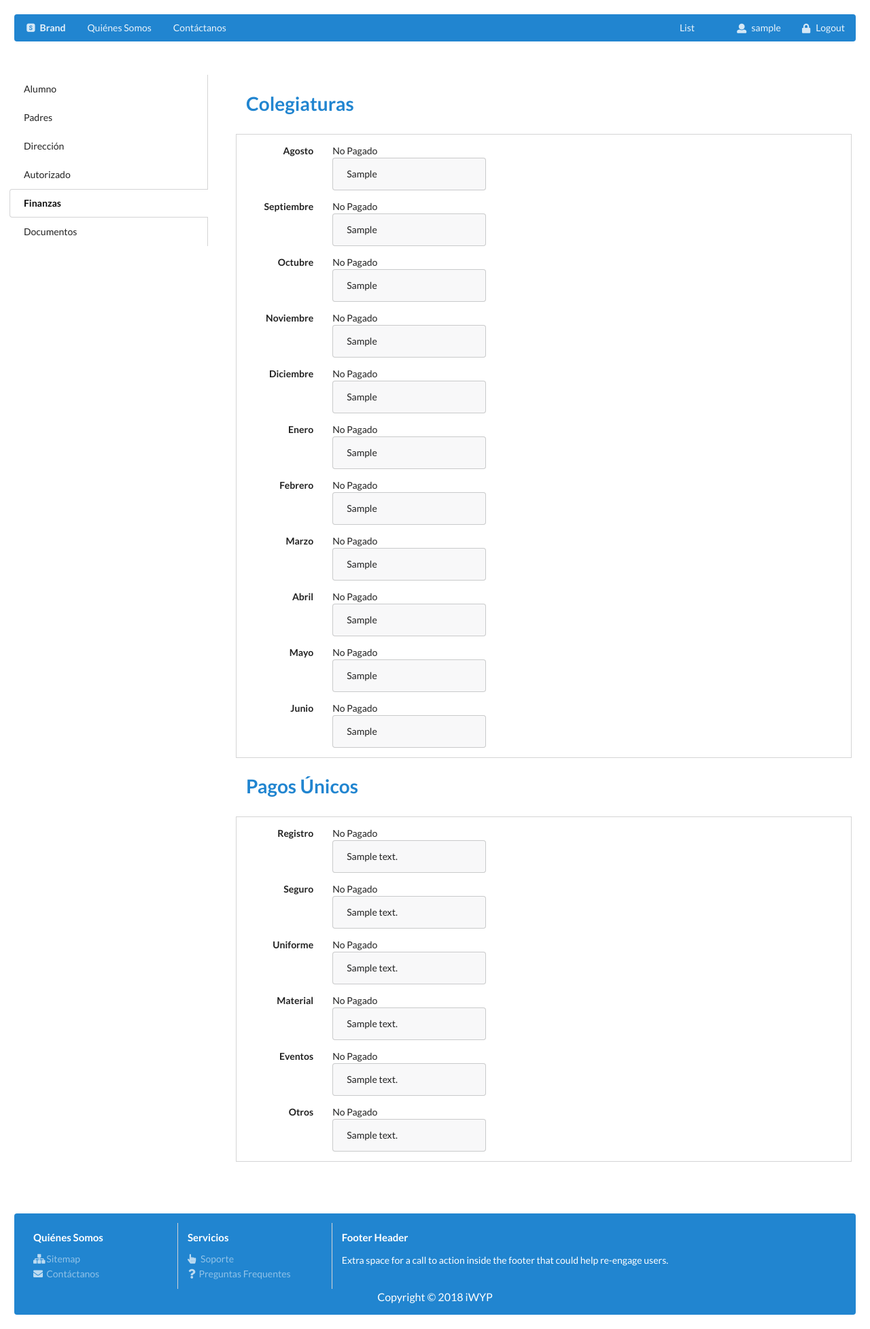
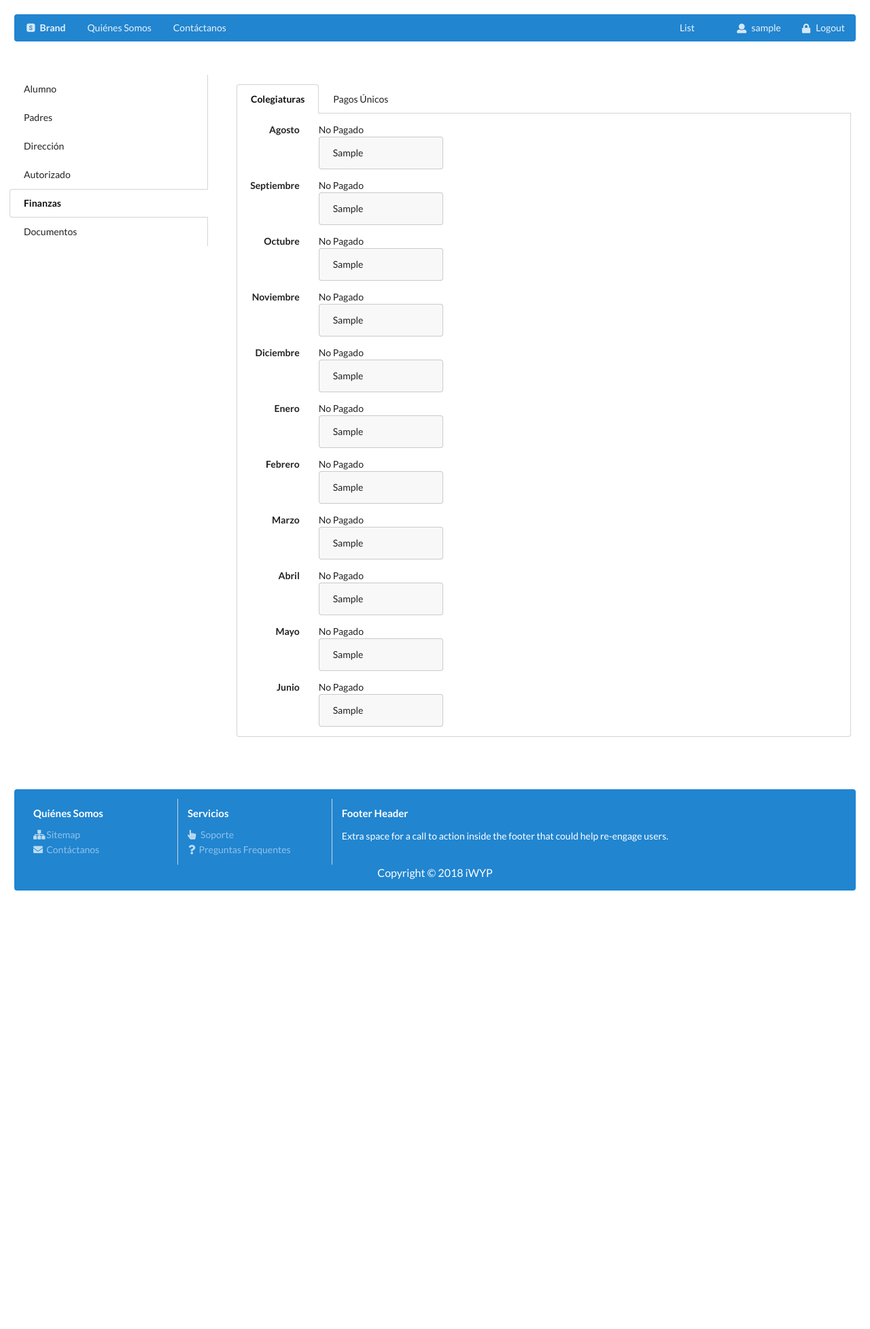
Before and after one commit to fbenavides69/school, a Django app: a page that uses school/templates/base.html in a window 1280 px wide. Shown: the whole page at 68% size. After the commit the page ends 1310 px from the top, so only its background shows below. Run offline with Django 3.2, Linux system fonts and the light colour scheme; a user stored in the database is signed in; tables that the repository leaves empty hold one stand-in row (values such as "Sample post"); some libraries are stand-ins or nearby versions.

Commit message:
Retrieve is not complete to on a basic Semantic UI, more improvements to come

```diff
--- a/alumni/templates/alumni/alumni_retrieve_finance.html
+++ b/alumni/templates/alumni/alumni_retrieve_finance.html
@@ -23,12 +23,14 @@
 
 {% block side-content %}
   {% if alumno %}
-    <div class="ui text basic segment">
-      <div class="ui text basic segment">
-        <h1 class="ui blue header">Colegiaturas</h1>
+    <div class="ui basic segment">
+      <div class="ui top attached tabular menu">
+        <a class="active item" data-tab="colegiaturas">Colegiaturas</a>
+        <a class="item" data-tab="pagos-unicos">Pagos Únicos</a>
       </div>
-      <div class="ui celled grid">
-        <div class="twelve wide column">
+      <div class="ui bottom attached active tab segment" data-tab="colegiaturas">
+        <div class="ui grid">
+          <div class="ten wide column">
             <div class="row">
               <div class="ui grid">
                 <div class="ui right aligned three wide column"><strong>Agosto</strong></div>
@@ -130,11 +132,10 @@
             </div>
           </div>
         </div>
-      <div class="ui text basic segment">
-        <h1 class="ui blue header">Pagos Únicos</h1>
       </div>
-      <div class="ui celled grid">
-        <div class="twelve wide column">
+      <div class="ui bottom attached tab segment" data-tab="pagos-unicos">
+        <div class="ui grid">
+          <div class="ten wide column">
             <div class="row">
               <div class="ui grid">
                 <div class="ui right aligned three wide column"><strong>Registro</strong></div>
@@ -189,7 +190,7 @@
                 </div>
               </div>
             </div>
-
+         </div>
         </div>
       </div>
     </div>
--- a/alumni/templates/alumni/alumni_retrieve_parents.html
+++ b/alumni/templates/alumni/alumni_retrieve_parents.html
@@ -23,14 +23,14 @@
 
 {% block side-content %}
   {% if alumno %}
+    <div class="ui basic segment">
       <div class="ui top attached tabular menu">
         <a class="active item" data-tab="papa">Papá</a>
         <a class="item" data-tab="mama">Mamá</a>
       </div>
-    <div class="ui active bottom attached tab segment" data-tab="papa">
+      <div class="ui bottom attached active tab segment" data-tab="papa">
         <div class="ui text basic segment">
           <h1 class="ui blue header">{{ alumno.father_name }} {{ alumno.father_familynames }}</h1>
-        Papá
         </div>
         <div class="ui text basic segment">
           <div class="ui internally celled grid">
@@ -95,7 +95,6 @@
       <div class="ui bottom attached tab segment" data-tab="mama">
         <div class="ui text basic segment">
           <h1 class="ui blue header">{{ alumno.mother_name }} {{ alumno.mother_familynames }}</h1>
-        Mamá
         </div>
         <div class="ui text basic segment">
           <div class="ui internally celled grid">
@@ -161,6 +160,7 @@
           </div>
         </div>
       </div>
+    </div>
   {% else %}
     <div class="ui center aligned text basic segment">
       <p>El alumno no existe</p>
--- a/school/templates/base.html
+++ b/school/templates/base.html
@@ -19,9 +19,6 @@
       <link href="https://cdn.jsdelivr.net/npm/semantic-ui@2.3.1/dist/semantic.min.css" rel="stylesheet" type="text/css">
     {% endblock %}
 
-    <!-- JQuery -->
-    <script src="https://code.jquery.com/jquery-3.3.1.min.js" integrity="sha256-FgpCb/KJQlLNfOu91ta32o/NMZxltwRo8QtmkMRdAu8=" crossorigin="anonymous"></script>
-    <script type="text/javascript" scr="{% static 'js/jquery.js' %}"></script>
   </head>
   <body>
 
@@ -92,7 +89,13 @@
     </div>
 
     <!-- Scripts -->
+
+    <!-- JQuery -->
+    <script src="https://code.jquery.com/jquery-3.3.1.min.js" integrity="sha256-FgpCb/KJQlLNfOu91ta32o/NMZxltwRo8QtmkMRdAu8=" crossorigin="anonymous"></script>
+    <script src="{% static 'js/jquery_tab.js' %}" type="text/javascript" ></script>
+    <!-- React -->
     <script src="{% static 'dist/bundle.js' %}" type="text/javascript" ></script>
+    <!-- Semantic UI -->
     <script src="https://cdn.jsdelivr.net/npm/semantic-ui@2.3.1/dist/semantic.min.js"></script>
   </body>
 </html>
--- a/school/urls.py
+++ b/school/urls.py
@@ -18,7 +18,8 @@ from django.contrib import admin
 from django.urls import re_path
 from django.urls import include
 from django.urls import path
-
+from django.conf import settings
+from django.conf.urls.static import static
 
 urlpatterns = [
     path('', TemplateView.as_view(
@@ -37,3 +38,6 @@ urlpatterns = [
         r'^',
         include('alumni.urls')),
 ]
+
+if settings.DEBUG:
+    urlpatterns += static(settings.STATIC_URL, document_root=settings.STATIC_ROOT)
```
Also changed, not shown: alumni/templates/alumni/alumni_retrieve_authorized.html (+23 -4 lines), school/static/js/jquery_tab.js (renamed from school/static/js/jquery.js). Lines whose indentation alone changed are shown as unchanged.
